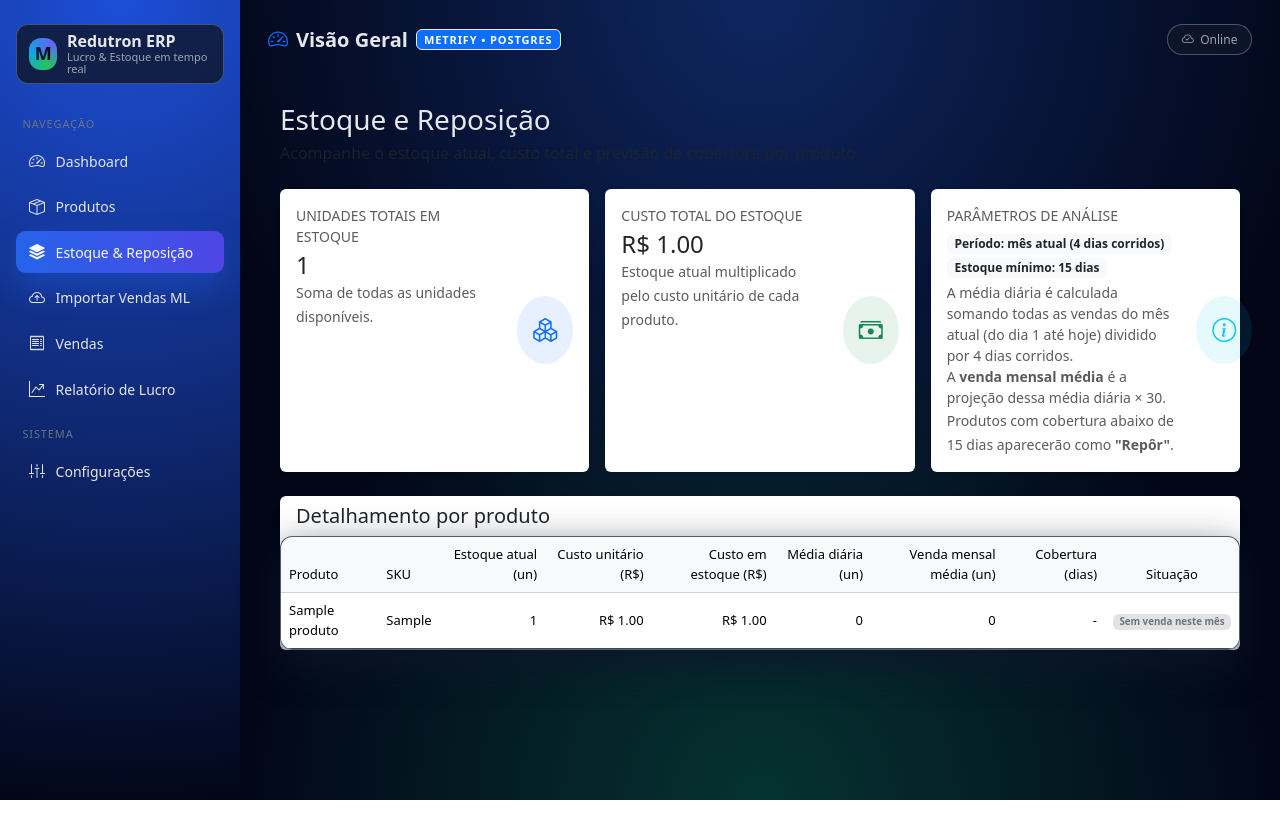
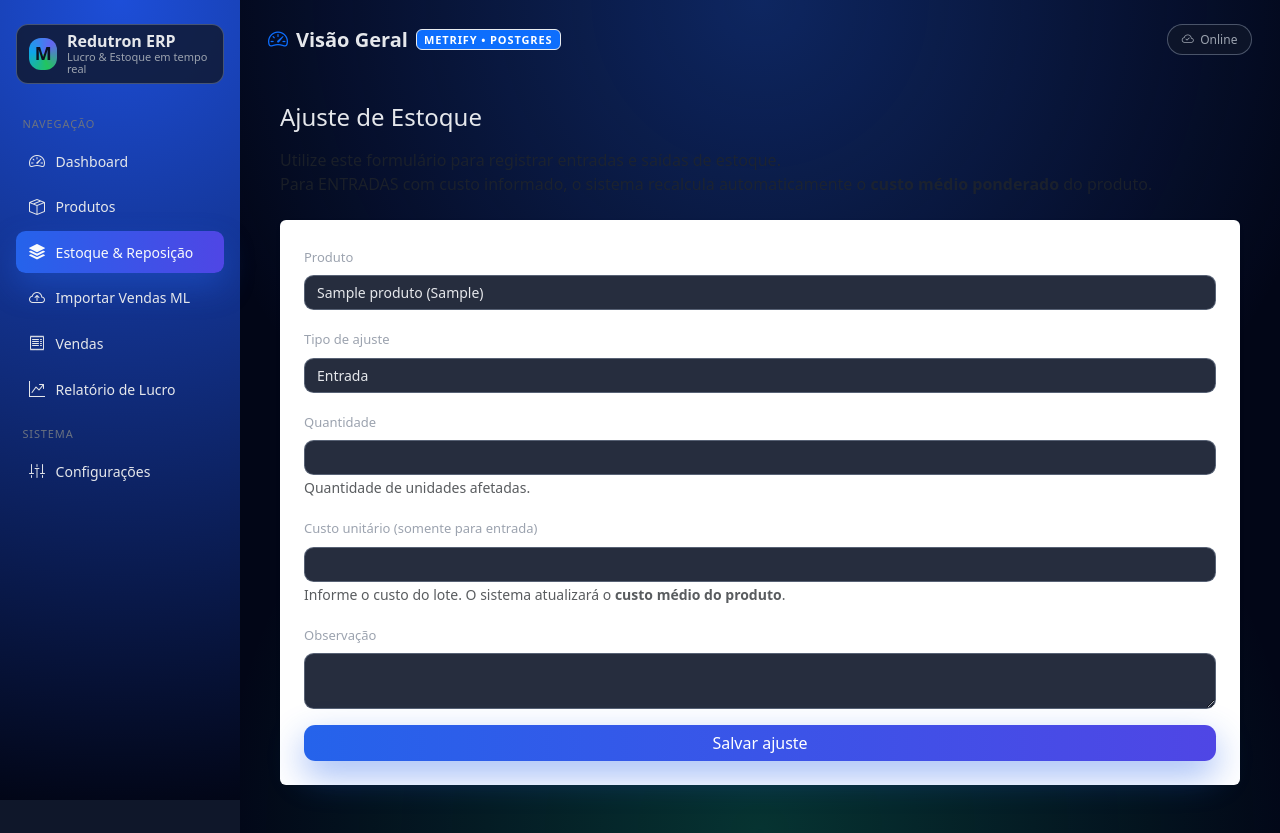
Before and after one commit to oliveirafjdo-web/Mega2.0, a Flask app: page /estoque in a window 1280 px wide. Before the commit the page ends 800 px from the top, so only its background shows below. Run offline with Flask 3, Linux system fonts and the light colour scheme; tables that the repository leaves empty hold one stand-in row (values such as "Sample post"); some libraries are stand-ins or nearby versions.

Commit message:
Update estoque.html

```diff
--- a/templates/estoque.html
+++ b/templates/estoque.html
@@ -1,202 +1,80 @@
 {% extends "base.html" %}
 
-{% block title %}Estoque - Metrify{% endblock %}
+{% block title %}Ajuste de Estoque - Metrify{% endblock %}
 
 {% block content %}
-<div class="container-fluid py-4">
+<div class="container py-4">
 
-    <!-- Cabeçalho -->
-    <div class="d-flex justify-content-between align-items-center mb-4">
-        <div>
-            <h1 class="h3 mb-1">Estoque e Reposição</h1>
-            <p class="text-muted mb-0">
-                Acompanhe o estoque atual, custo total e previsão de cobertura por produto.
-            </p>
-        </div>
-    </div>
+    <h2 class="h4 mb-3">Ajuste de Estoque</h2>
 
-    <!-- Cards de totais de estoque -->
-    <div class="row g-3 mb-4">
+    <p class="text-muted mb-4">
+        Utilize este formulário para registrar entradas e saídas de estoque.
+        <br>
+        Para ENTRADAS com custo informado, o sistema recalcula automaticamente o
+        <strong>custo médio ponderado</strong> do produto.
+    </p>
 
-        <!-- Total unidades -->
-        <div class="col-12 col-md-6 col-xl-4">
-            <div class="card shadow-sm border-0 h-100">
-                <div class="card-body d-flex">
-                    <div class="flex-grow-1">
-                        <div class="text-muted text-uppercase small mb-1">
-                            Unidades totais em estoque
-                        </div>
-                        <div class="h4 mb-0">
-                            {{ total_unidades_estoque|int }}
-                        </div>
-                        <small class="text-muted">
-                            Soma de todas as unidades disponíveis.
-                        </small>
-                    </div>
-                    <div class="ms-3 d-flex align-items-center">
-                        <div class="rounded-circle bg-primary bg-opacity-10 p-3">
-                            <i class="bi bi-boxes text-primary fs-4"></i>
-                        </div>
-                    </div>
-                </div>
-            </div>
+    <form action="{{ url_for('ajuste_estoque') }}" method="POST" class="card shadow-sm border-0 p-4">
+
+        <!-- Produto -->
+        <div class="mb-3">
+            <label class="form-label">Produto</label>
+            <select class="form-select" name="produto_id" required>
+                {% for p in produtos %}
+                    <option value="{{ p.id }}">{{ p.nome }} ({{ p.sku }})</option>
+                {% endfor %}
+            </select>
         </div>
 
-        <!-- Custo total do estoque -->
-        <div class="col-12 col-md-6 col-xl-4">
-            <div class="card shadow-sm border-0 h-100">
-                <div class="card-body d-flex">
-                    <div class="flex-grow-1">
-                        <div class="text-muted text-uppercase small mb-1">
-                            Custo total do estoque
-                        </div>
-                        <div class="h4 mb-0">
-                            R$ {{ '%.2f'|format(total_custo_estoque or 0) }}
-                        </div>
-                        <small class="text-muted">
-                            Estoque atual multiplicado pelo custo unitário de cada produto.
-                        </small>
-                    </div>
-                    <div class="ms-3 d-flex align-items-center">
-                        <div class="rounded-circle bg-success bg-opacity-10 p-3">
-                            <i class="bi bi-cash-stack text-success fs-4"></i>
-                        </div>
-                    </div>
-                </div>
-            </div>
+        <!-- Tipo -->
+        <div class="mb-3">
+            <label class="form-label">Tipo de ajuste</label>
+            <select class="form-select" name="tipo" id="tipo-ajuste" required>
+                <option value="entrada">Entrada</option>
+                <option value="saida">Saída</option>
+            </select>
         </div>
 
-        <!-- Parâmetros de cálculo -->
-        <div class="col-12 col-md-12 col-xl-4">
-            <div class="card shadow-sm border-0 h-100">
-                <div class="card-body d-flex">
-                    <div class="flex-grow-1">
-                        <div class="text-muted text-uppercase small mb-1">
-                            Parâmetros de análise
-                        </div>
-
-                        <div class="mb-1">
-                            <span class="badge bg-light text-dark me-2">
-                                Período: mês atual ({{ janela_dias }} dias corridos)
-                            </span>
-                            <span class="badge bg-light text-dark">
-                                Estoque mínimo: {{ dias_minimos }} dias
-                            </span>
-                        </div>
-
-                        <small class="text-muted d-block">
-                            A média diária é calculada somando todas as vendas do mês atual (do dia 1 até hoje)
-                            dividido por {{ janela_dias }} dias corridos.
-                        </small>
-
-                        <small class="text-muted d-block">
-                            A <strong>venda mensal média</strong> é a projeção dessa média diária × 30.
-                        </small>
-
-                        <small class="text-muted">
-                            Produtos com cobertura abaixo de {{ dias_minimos }} dias aparecerão como
-                            <strong>"Repôr"</strong>.
-                        </small>
-                    </div>
-
-                    <div class="ms-3 d-flex align-items-center">
-                        <div class="rounded-circle bg-info bg-opacity-10 p-3">
-                            <i class="bi bi-info-circle text-info fs-4"></i>
-                        </div>
-                    </div>
-                </div>
-            </div>
+        <!-- Quantidade -->
+        <div class="mb-3">
+            <label class="form-label">Quantidade</label>
+            <input type="number" class="form-control" name="quantidade" required min="1">
+            <small class="text-muted">Quantidade de unidades afetadas.</small>
         </div>
 
-    </div>
-
-    <!-- Tabela de estoque -->
-    <div class="card shadow-sm border-0">
-        <div class="card-header bg-transparent border-0 d-flex justify-content-between align-items-center">
-            <h5 class="mb-0">Detalhamento por produto</h5>
+        <!-- Custo unitário (exibido apenas em ENTRADA) -->
+        <div class="mb-3" id="campo-custo">
+            <label class="form-label">Custo unitário (somente para entrada)</label>
+            <input type="number" step="0.01" class="form-control" name="custo_unitario">
+            <small class="text-muted">
+                Informe o custo do lote. O sistema atualizará o <strong>custo médio do produto</strong>.
+            </small>
         </div>
 
-        <div class="table-responsive">
-            <table class="table align-middle mb-0">
-                <thead class="table-light">
-                    <tr>
-                        <th>Produto</th>
-                        <th>SKU</th>
-                        <th class="text-end">Estoque atual (un)</th>
-                        <th class="text-end">Custo unitário (R$)</th>
-                        <th class="text-end">Custo em estoque (R$)</th>
-                        <th class="text-end">Média diária (un)</th>
-                        <th class="text-end">Venda mensal média (un)</th>
-                        <th class="text-end">Cobertura (dias)</th>
-                        <th class="text-center">Situação</th>
-                    </tr>
-                </thead>
-
-                <tbody>
-                    {% if produtos %}
-                        {% for p in produtos %}
-                            <tr class="{% if p.precisa_repor %}table-warning{% endif %}">
-                                <td>{{ p.nome }}</td>
-                                <td>{{ p.sku or '-' }}</td>
-
-                                <td class="text-end">
-                                    {{ (p.estoque_atual or 0)|int }}
-                                </td>
-
-                                <td class="text-end">
-                                    R$ {{ '%.2f'|format(p.custo_unitario or 0) }}
-                                </td>
-
-                                <td class="text-end">
-                                    R$ {{ '%.2f'|format(p.custo_estoque or 0) }}
-                                </td>
-
-                                <td class="text-end">
-                                    {{ (p.media_diaria or 0)|round(0)|int }}
-                                </td>
-
-                                <td class="text-end">
-                                    {{ (p.media_mensal or 0)|round(0)|int }}
-                                </td>
-
-                                <td class="text-end">
-                                    {% if p.dias_cobertura is not none %}
-                                        {{ (p.dias_cobertura)|round(0)|int }}
-                                    {% else %}
-                                        -
-                                    {% endif %}
-                                </td>
-
-                                <td class="text-center">
-                                    {% if p.dias_cobertura is none %}
-                                        <span class="badge bg-secondary-subtle text-secondary">
-                                            Sem venda neste mês
-                                        </span>
-                                    {% elif p.precisa_repor %}
-                                        <span class="badge bg-danger-subtle text-danger">
-                                            Repôr
-                                        </span>
-                                    {% else %}
-                                        <span class="badge bg-success-subtle text-success">
-                                            OK
-                                        </span>
-                                    {% endif %}
-                                </td>
-                            </tr>
-                        {% endfor %}
-
-                    {% else %}
-                        <tr>
-                            <td colspan="9" class="text-center text-muted py-4">
-                                Ainda não há produtos cadastrados ou movimentações de estoque.
-                            </td>
-                        </tr>
-                    {% endif %}
-                </tbody>
-            </table>
+        <!-- Observação -->
+        <div class="mb-3">
+            <label class="form-label">Observação</label>
+            <textarea name="observacao" class="form-control" rows="2"></textarea>
         </div>
 
-    </div>
+        <button type="submit" class="btn btn-primary px-4">Salvar ajuste</button>
+    </form>
+</div>
 
-</div>
+<script>
+    // Ocultar o campo de custo quando o tipo for SAÍDA
+    document.getElementById("tipo-ajuste").addEventListener("change", function () {
+        let tipo = this.value;
+        let campoCusto = document.getElementById("campo-custo");
+        if (tipo === "saida") {
+            campoCusto.style.display = "none";
+        } else {
+            campoCusto.style.display = "block";
+        }
+    });
+
+    // inicia o estado correto
+    document.getElementById("tipo-ajuste").dispatchEvent(new Event("change"));
+</script>
+
 {% endblock %}
```
